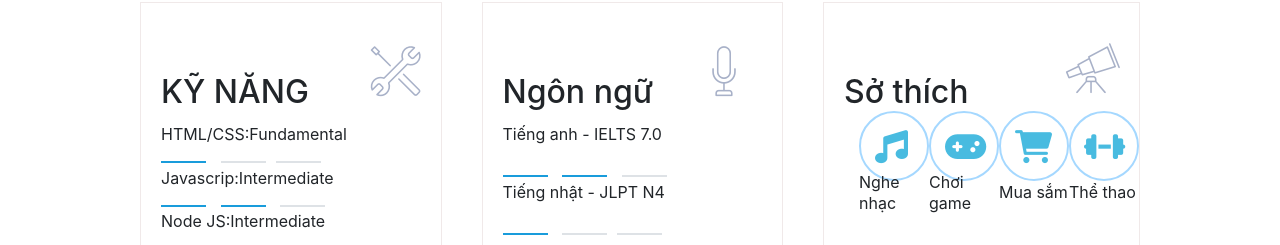
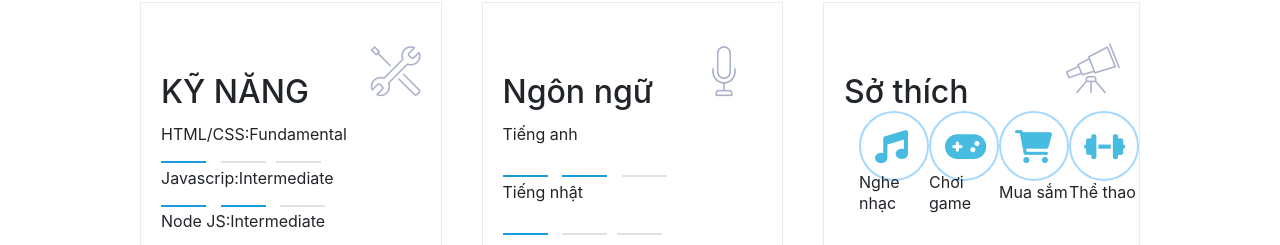
Before and after one commit to nguyendangthanh1999hn/myCV, a plain HTML site: page index.html in a window 1280 px wide. Shown: the part 1760-2005 px from the top of the page. Drawn offline with nearby package versions, Linux system fonts and the light colour scheme.

Commit message:
Update index.html

```diff
--- a/index.html
+++ b/index.html
@@ -236,9 +236,9 @@
                <td><i class="ic-mic ic-title"></i></td>
             </div>
             <div class="language-content content-fisrt">
-               <p>Tiếng anh - IELTS 7.0</p>
+               <p>Tiếng anh</p>
                <span class="span-blue"></span> <span class="span-blue"></span> <span class="span-grey"></span>
-               <p>Tiếng nhật - JLPT N4</p>
+               <p>Tiếng nhật</p>
                <span class="span-blue"></span class="span-blue"> <span class="span-grey"></span><span class="span-grey"></span>
             </div>
             <div class="content-last"></div>
```
